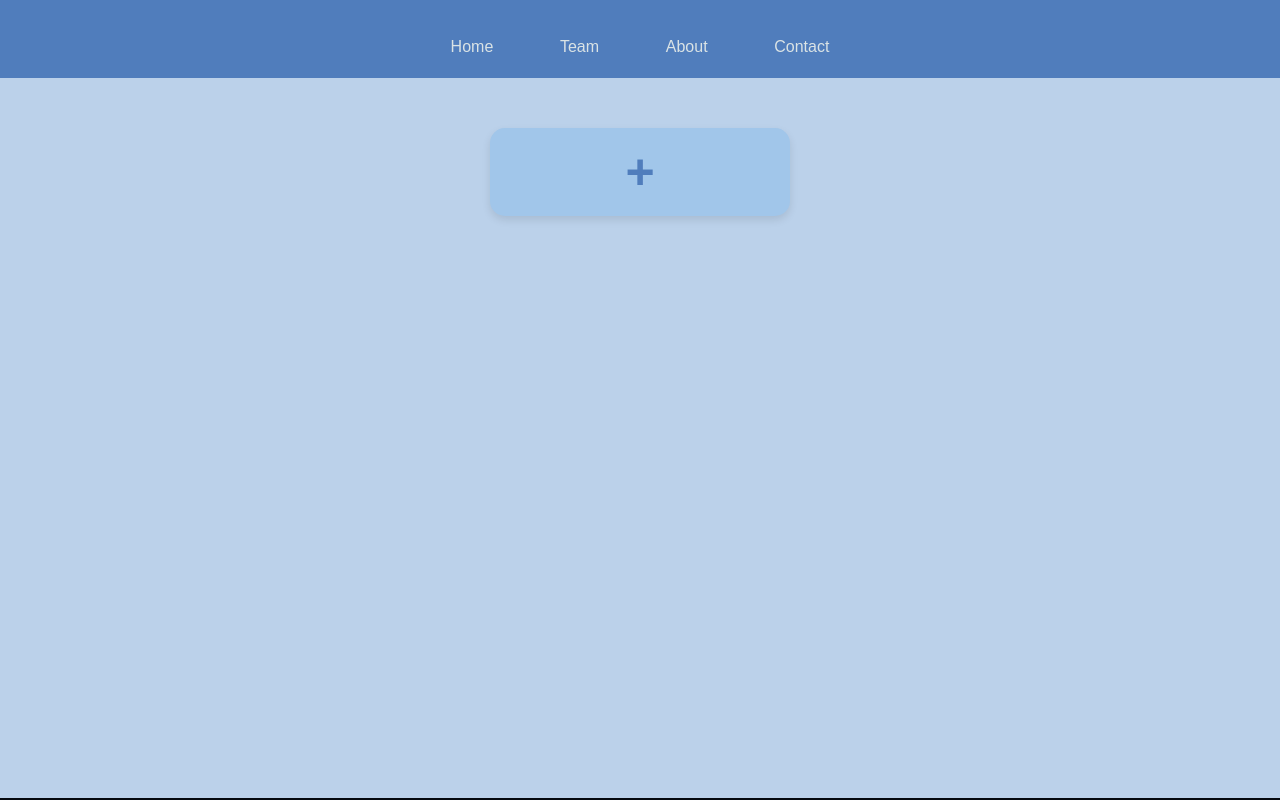
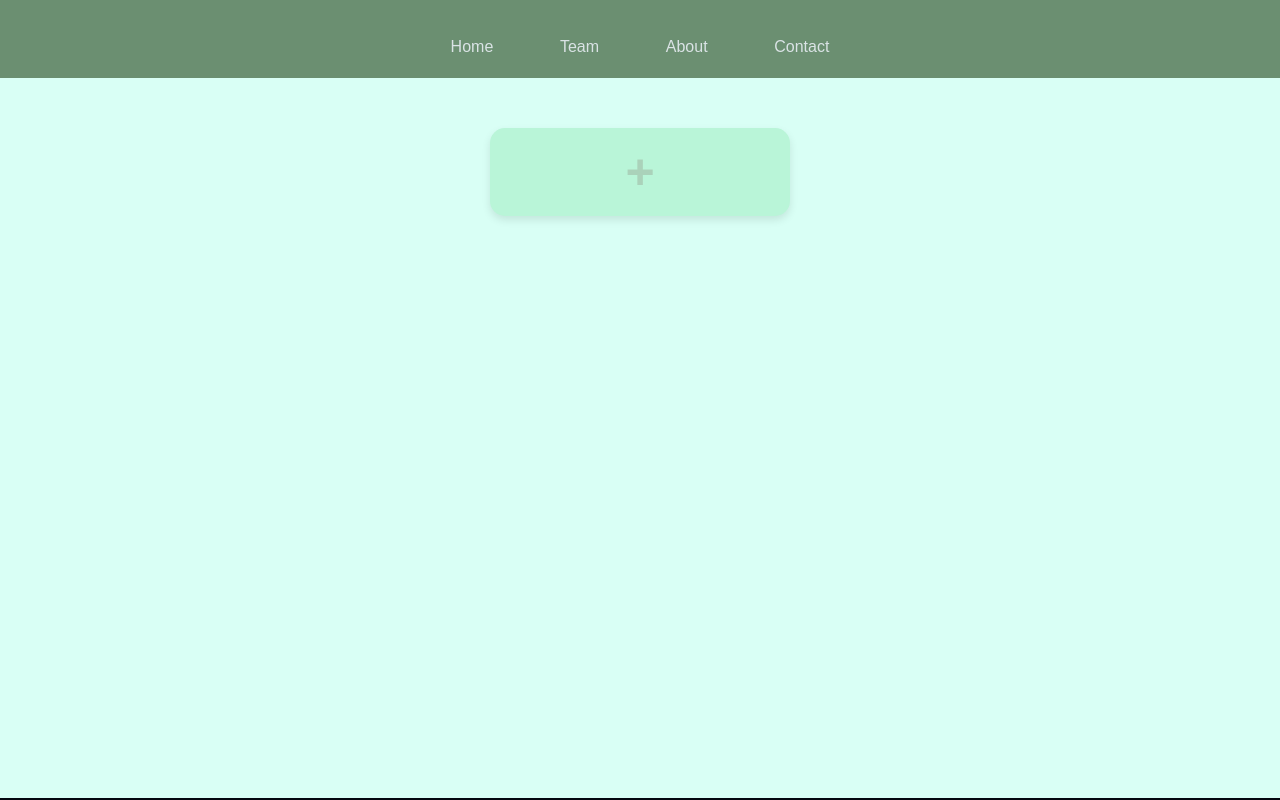
Before and after one commit to Krish-Prajapati/TrialRepo, a plain HTML site: page index.html in a window 1280 px wide. Shown: the top 800 px of the page. Drawn offline with Linux system fonts and the light colour scheme.

Commit message:
Change theme

```diff
--- a/style.css
+++ b/style.css
@@ -5,7 +5,7 @@ body {
 }
 
 header {
-    background-color: #507DBC;
+    background-color: #6B8F71;
     color: #DAE3E5;
     text-align: center;
     padding: 20px 0;
@@ -29,13 +29,13 @@ nav a {
 nav a:hover {
     text-decoration: none;
     color: #04080F;
-    background-color: #A1C6EA;
+    background-color: #AAD2BA;
 }
 
 .content {
     padding: 20px;
     overflow-y: auto;
-    background-color: #BBD1EA;
+    background-color: #D9FFF5;
     min-height: calc(100vh - 80px); /* Adjusted to account for header height */
     box-sizing: border-box;
 }
@@ -49,7 +49,7 @@ nav a:hover {
 }
 
 .card {
-    background-color: #507DBC;
+    background-color: #6B8F71;
     border-radius: 15px;
     box-shadow: 0 4px 8px rgba(0, 0, 0, 0.1);
     width: 300px;
@@ -111,18 +111,18 @@ nav a:hover {
 
 /* Add (+) card styling */
 .add-card {
-    background-color: #A1C6EA;
+    background-color: #B9F5D8;
     display: flex;
     justify-content: center;
     align-items: center;
     font-size: 50px;
-    color: #507DBC;
+    color: #AAD2BA;
     cursor: pointer;
     transition: background-color 0.3s ease;
 }
 
 .add-card:hover {
-    background-color: #89B3DB;
+    background-color: #D9FFF5;
 }
 
 /* Add (+) icon */
```
